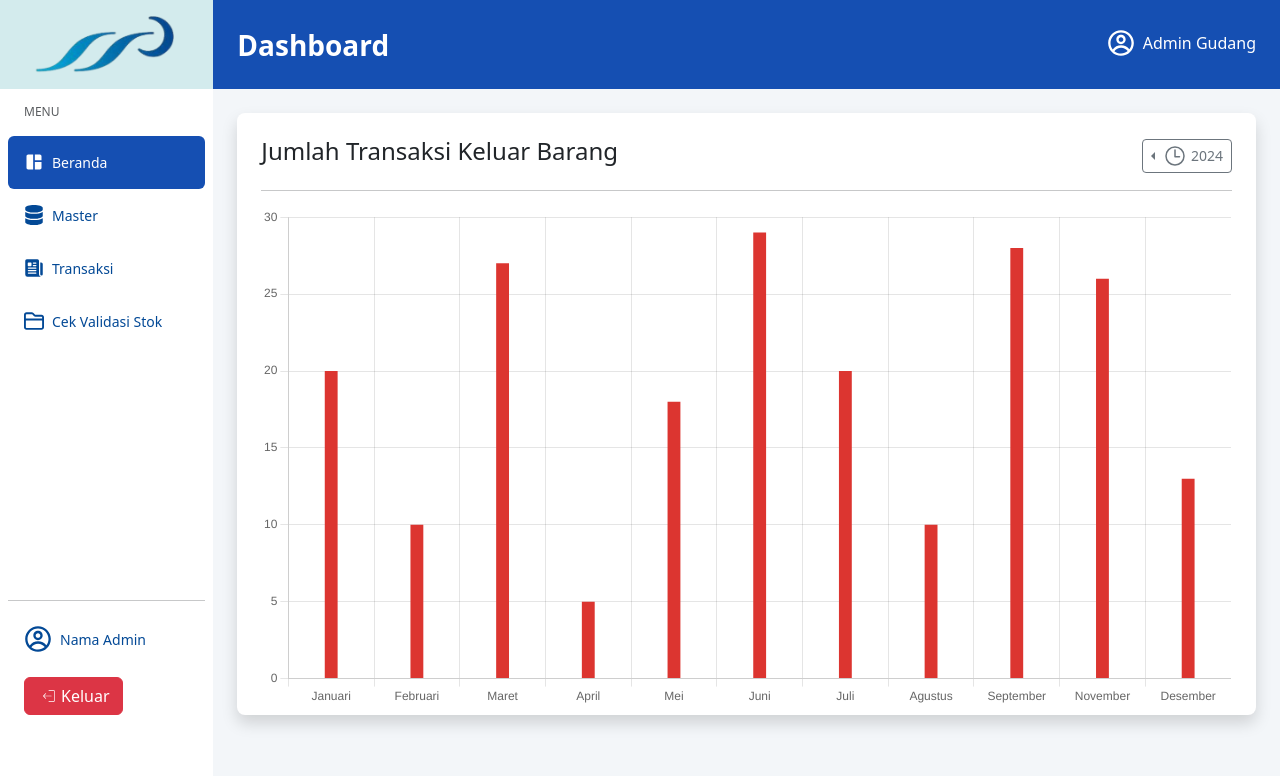
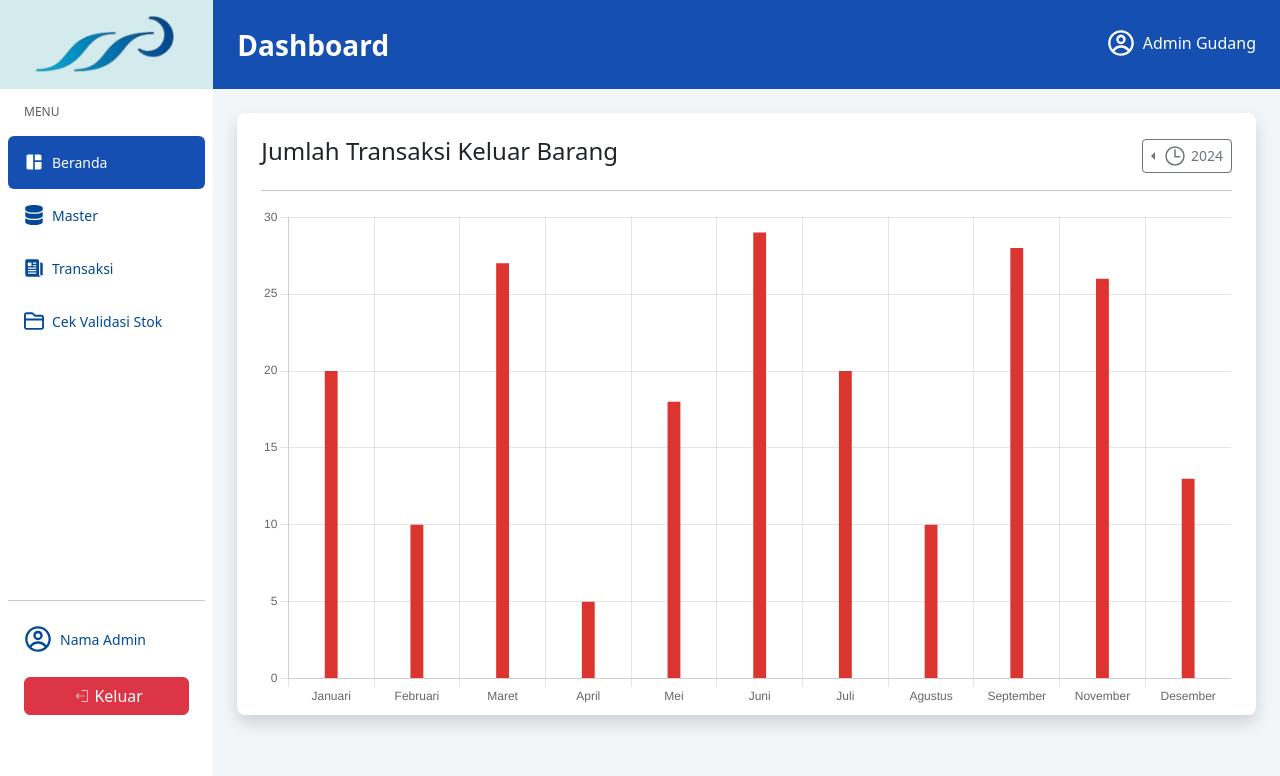
Before and after one commit to yazidhq/samudra-warehouse, a React (Vite) app: page / in a window 1280 px wide. Shown: the top 776 px of the page. Built offline with nearby package versions, Linux system fonts and the light colour scheme.

Commit message:
update: styling logout

```diff
--- a/src/components/templates/Navbar.jsx
+++ b/src/components/templates/Navbar.jsx
@@ -142,12 +142,15 @@ const Navbar = ({ children, title }) => {
                   <li className="nav-item">
                     <div className="mx-3 my-3">
                       <div className="d-grid gap-2">
-                        <Link to={"/login"}>
-                          <Button color={"danger"}>
+                        <Button color={"danger"}>
+                          <Link
+                            to={"/login"}
+                            className="text-decoration-none text-white"
+                          >
                             <CiLogout className="mb-1 mx-1" />
                             Keluar
-                          </Button>
-                        </Link>
+                          </Link>
+                        </Button>
                       </div>
                     </div>
                   </li>
```
